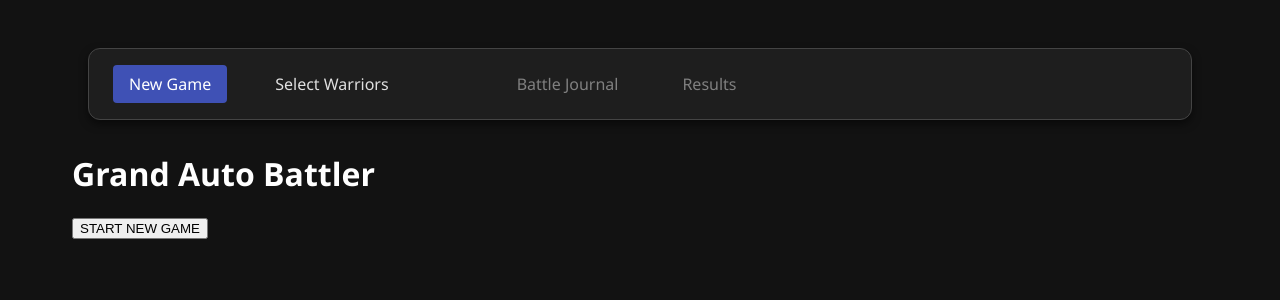
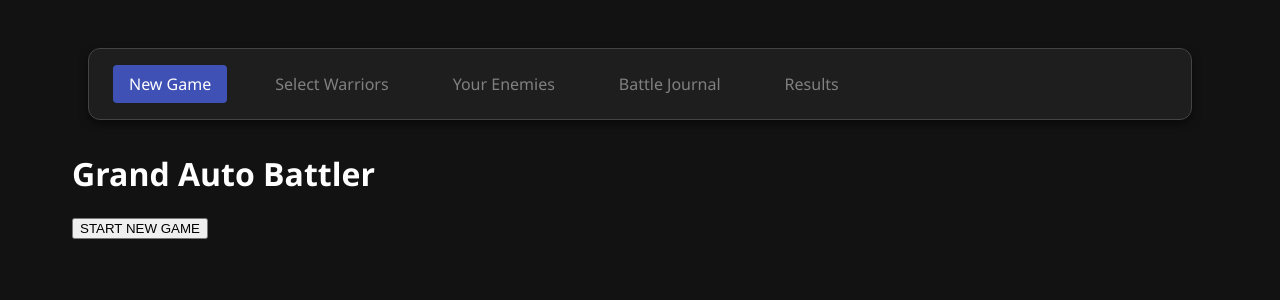
Before and after one commit to AlekseiVasiukov/RustProject, an Angular app in the folder GrandAutoBattler/GrandAutoBattler_Angular_UI/: page /new-game in a window 1280 px wide. Shown: the top 300 px of the page. Built offline with nearby package versions, Linux system fonts and the light colour scheme.

Commit message:
fixed navigation to unit-list

```diff
--- a/GrandAutoBattler/GrandAutoBattler_Angular_UI/src/app/app.routes.ts
+++ b/GrandAutoBattler/GrandAutoBattler_Angular_UI/src/app/app.routes.ts
@@ -7,7 +7,7 @@ import { Enemies } from './components/enemies/enemies';
 
 export const routes: Routes = [
   { path: 'new-game', component: NewGame },
-  { path: 'select-warriors', component: UnitList },
+  { path: 'unit-list', component: UnitList },
   { path: 'battle-journal', component: BattleJournal },
   { path: 'results', component: GameResult },
   { path: 'enemies', component: Enemies },
--- a/GrandAutoBattler/GrandAutoBattler_Angular_UI/src/app/components/navigation/navigation.html
+++ b/GrandAutoBattler/GrandAutoBattler_Angular_UI/src/app/components/navigation/navigation.html
@@ -10,12 +10,14 @@
       </a>
     </li>
     <li [class.disabled]="!session.hasGameStarted()">
-      <a [routerLink]="session.hasGameStarted() ? '/selected-warriors' : null" routerLink="active">
+      <a [routerLink]="session.hasGameStarted() ? '/unit-list' : null" routerLinkActive="active">
         Select Warriors
       </a>
     </li>
     <li [class.disabled]="!session.hasGameResult()">
-      <a [routerLink]="session.hasGameResult() ? '/enemies' : null" routerLinkActive="active"> </a>
+      <a [routerLink]="session.hasGameResult() ? '/enemies' : null" routerLinkActive="active">
+        Your Enemies
+      </a>
     </li>
     <li [class.disabled]="!session.hasGameResult()">
       <a
--- a/GrandAutoBattler/GrandAutoBattler_Angular_UI/src/app/components/new-game/new-game.ts
+++ b/GrandAutoBattler/GrandAutoBattler_Angular_UI/src/app/components/new-game/new-game.ts
@@ -17,9 +17,9 @@ export class NewGame {
     this.session.startNewGame();
 
     //by this command, we are starting the timer.
-    //if data arive - we switch to /select-warriors
+    //if data arive - we switch to /unit-list
     setTimeout(() => {
-      this.router.navigate(['/select-warriors']);
+      this.router.navigate(['/unit-list']);
     }, 100);
   }
 }
--- a/GrandAutoBattler/GrandAutoBattler_Angular_UI/src/app/core/services/game-session.service.ts
+++ b/GrandAutoBattler/GrandAutoBattler_Angular_UI/src/app/core/services/game-session.service.ts
@@ -25,7 +25,7 @@ export class GameSessionService {
   opponentFactionIndex = signal<number>(0);
   ourWarriorTypes = signal<UnitTypeSelection>([0, null, null, null]);
 
-  hasGameStarted = computed(() => this.gameInstanceId !== null);
+  hasGameStarted = computed(() => this.gameInstanceId() !== null);
 
   hasGameResult = computed(() => this.gameResult() !== null);
 
```
